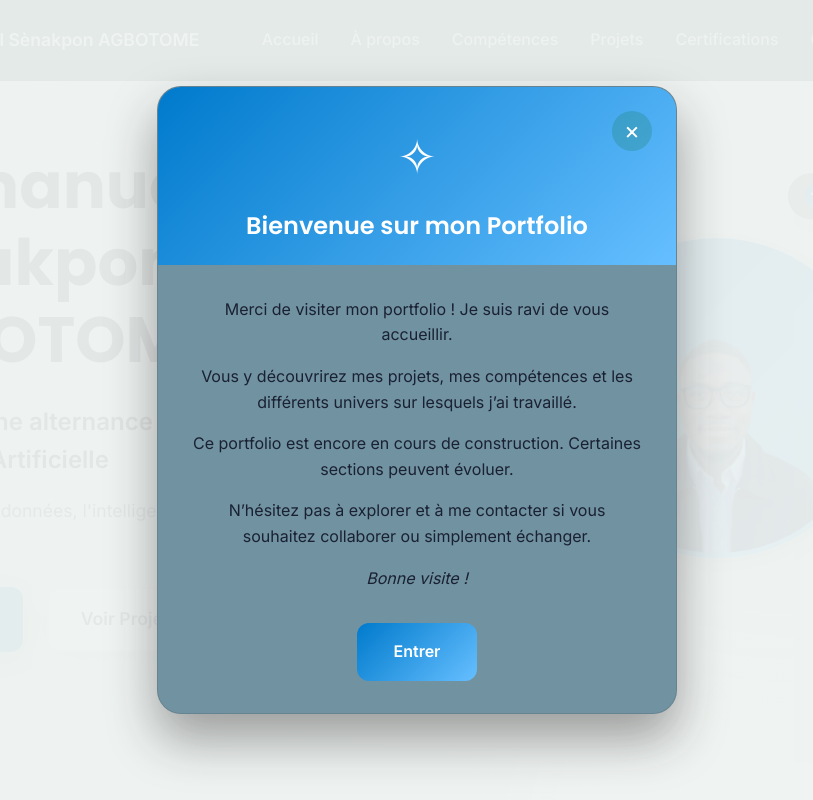
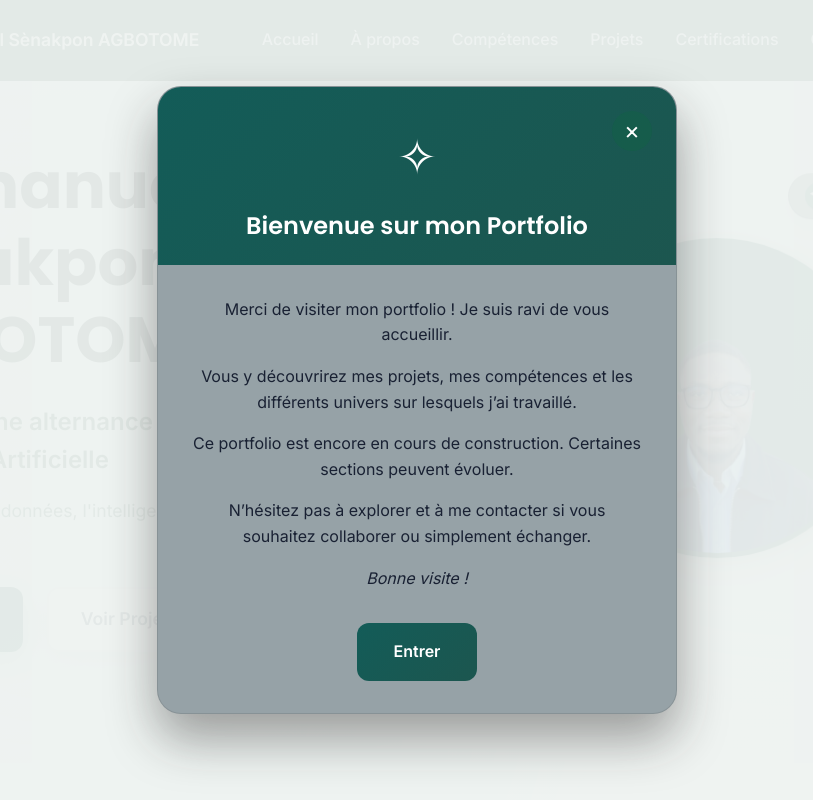
Before and after one commit to emmanuelsenakpon12/emmanuelsenakpon12.github.io, a plain HTML site: page index.html in a window 1280 px wide. Shown: the top 800 px of the page, without its empty margins (223-1036 px from the left). Drawn offline with nearby package versions, Linux system fonts and the light colour scheme.

Commit message:
css cnnb

```diff
--- a/index.css
+++ b/index.css
@@ -1,28 +1,28 @@
 /* === VARIABLES CSS  === */
 :root {
   /* === COULEURS PRINCIPALES === */
-  --primary-color: hsl(245, 48%, 9%);
+  --primary-color: hsl(151, 58%, 17%);
   --primary-light: #22292e;
   --primary-dark: #1c2227;
-  --secondary-color: #22c55e;
-  --accent-color: #06b6d4;
+  --secondary-color: #114e30;
+  --accent-color: #124c32;
 
   /* === COULEURS DE FOND === */
-  --bg-primary: #7192a1;
+  --bg-primary: #96a2a7;
   --bg-secondary: #4a535f;
-  --bg-tertiary: #7aa9bb;
+  --bg-tertiary: #a9c4cf;
   --bg-glass: rgba(106, 125, 134, 0.95);
-  --bg-glass-hover: rgba(70, 106, 89, 0.98);
+  --bg-glass-hover: rgba(118, 152, 137, 0.98);
 
   /* === COULEURS DE TEXTE === */
   --text-primary: #192133;
-  --text-secondary: #334155;
+  --text-secondary: #1d503e;
   --text-muted: #64748b;
 
   /* === GRADIENTS === */
-  --gradient-primary: linear-gradient(135deg, #007acc, #66bfff);
+  --gradient-primary: linear-gradient(135deg, #135c58, #1c564f);
   --gradient-secondary: linear-gradient(135deg, #22c55e, #16a34a);
-  --gradient-accent: linear-gradient(135deg, #06b6d4, #0ea5e9);
+  --gradient-accent: linear-gradient(135deg, #1c4f3e, #11724d);
   --gradient-bg: linear-gradient(135deg, #f1f5f9, #e2e8f0);
 
   /* === OMBRES === */
@@ -30,7 +30,7 @@
   --shadow-md: 0 4px 6px rgba(0, 0, 0, 0.08);
   --shadow-lg: 0 10px 15px rgba(0, 0, 0, 0.08);
   --shadow-xl: 0 20px 25px rgba(0, 0, 0, 0.1);
-  --shadow-glow: 0 0 15px rgba(0, 122, 204, 0.3);
+  --shadow-glow: 0 0 15px rgba(18, 65, 47, 0.3);
 
   /* === BORDURES === */
   --border-color: rgba(0, 0, 0, 0.1);
--- a/index.html
+++ b/index.html
@@ -109,7 +109,7 @@
                     <p class="description">Passionné par les données, l'intelligence artificielle et l'analytique BI</p>
 
                     <div class="hero-actions">
-                        <a href="documents\CV_emmanuel-agbotome(alternance_Data_IA).pdf" download class="btn btn-primary" style="display: inline-flex; align-items: center; justify-content: center; gap: 12px; padding: 16px 32px; border: none; border-radius: 12px; text-decoration: none; font-size: 1.1rem; font-weight: 600; background: linear-gradient(135deg, #3498db 0%, #2980b9 100%); color: white; box-shadow: 0 8px 25px rgba(7, 79, 42, 0.3); transition: all 0.3s ease; min-width: 160px;">
+                        <a href="documents\CV_emmanuel-agbotome(alternance_Data_IA).pdf" download class="btn btn-primary" style="display: inline-flex; align-items: center; justify-content: center; gap: 12px; padding: 16px 32px; border: none; border-radius: 12px; text-decoration: none; font-size: 1.1rem; font-weight: 600; background: linear-gradient(135deg, #145236 0%, #135952 100%); color: white; box-shadow: 0 8px 25px rgba(7, 79, 42, 0.3); transition: all 0.3s ease; min-width: 160px;">
                         <span>CV à jour</span>
                         <svg class="download-icon" style="width: 20px; height: 20px; flex-shrink: 0;" viewBox="0 0 24 24" fill="none" stroke="currentColor" stroke-width="2.5" stroke-linecap="round" stroke-linejoin="round">
                             <rect x="3" y="15" width="18" height="4" rx="2"/>
```
